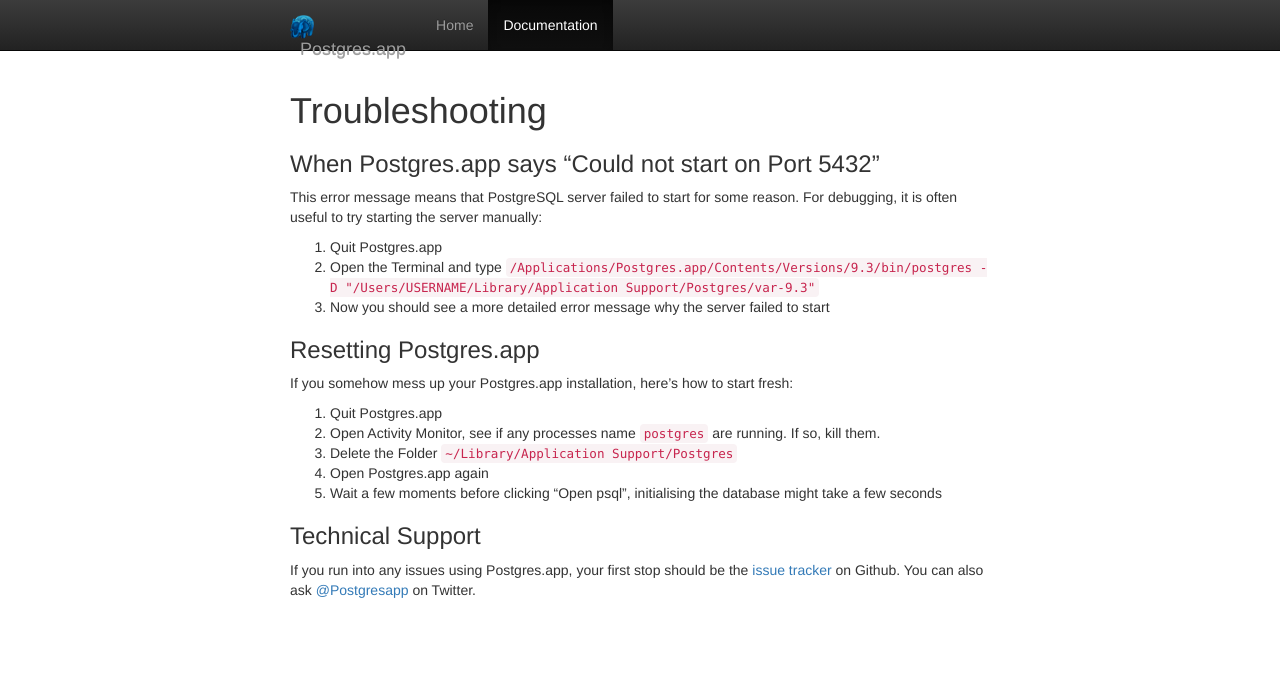
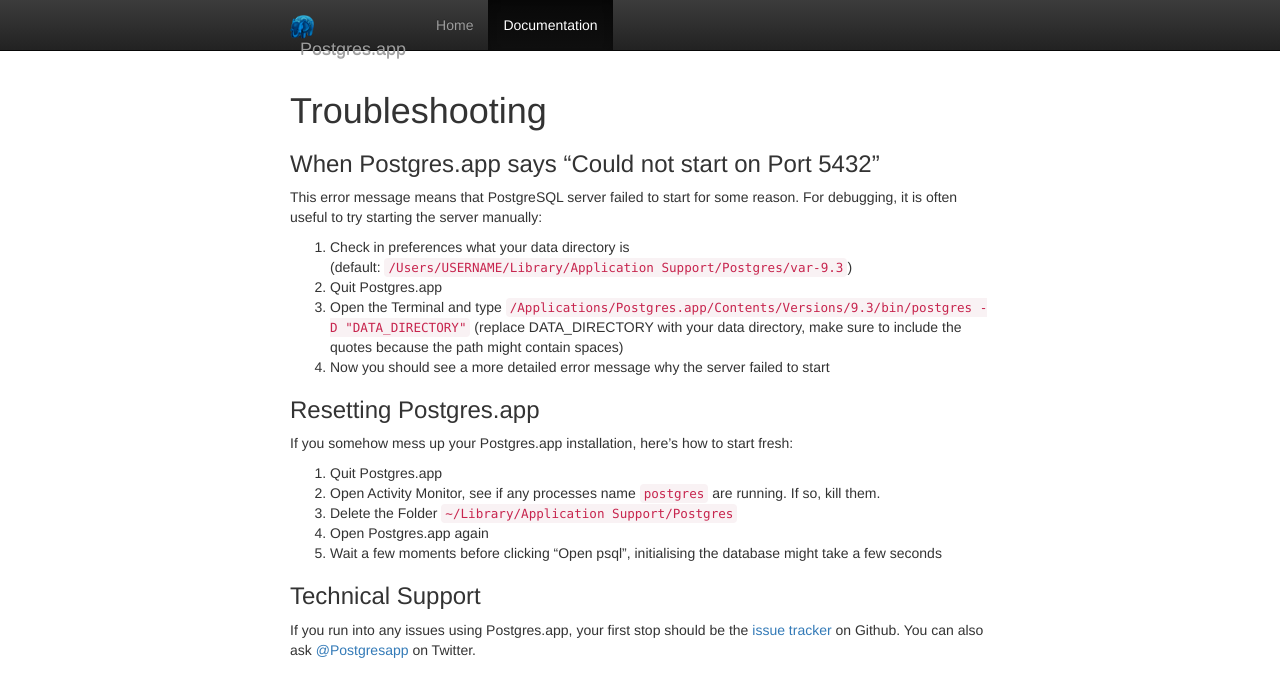
Before and after one commit to PostgresApp/PostgresApp, a Jekyll site: the page built from documentation/troubleshooting.md, in a window 1280 px wide. Shown: the top 697 px of the page. Built offline with Jekyll 4.4.1, drawn with Linux system fonts in a browser that asks for light colours; nearby versions of some CDN libraries; Markdown is read by kramdown in place of the engine named in the settings.

Commit message:
Improved instructions for manual server start.

```diff
--- a/documentation/troubleshooting.md
+++ b/documentation/troubleshooting.md
@@ -8,9 +8,10 @@
 This error message means that PostgreSQL server failed to start for some reason.
 For debugging, it is often useful to try starting the server manually:
 
-1. Quit Postgres.app
-2. Open the Terminal and type `/Applications/Postgres.app/Contents/Versions/9.3/bin/postgres -D "/Users/USERNAME/Library/Application Support/Postgres/var-9.3"`
-3. Now you should see a more detailed error message why the server failed to start
+1. Check in preferences what your data directory is<br>(default: `/Users/USERNAME/Library/Application Support/Postgres/var-9.3`)
+2. Quit Postgres.app
+3. Open the Terminal and type `/Applications/Postgres.app/Contents/Versions/9.3/bin/postgres -D "DATA_DIRECTORY"` (replace DATA_DIRECTORY with your data directory, make sure to include the quotes because the path might contain spaces)
+4. Now you should see a more detailed error message why the server failed to start
 
 ### Resetting Postgres.app
 
```
